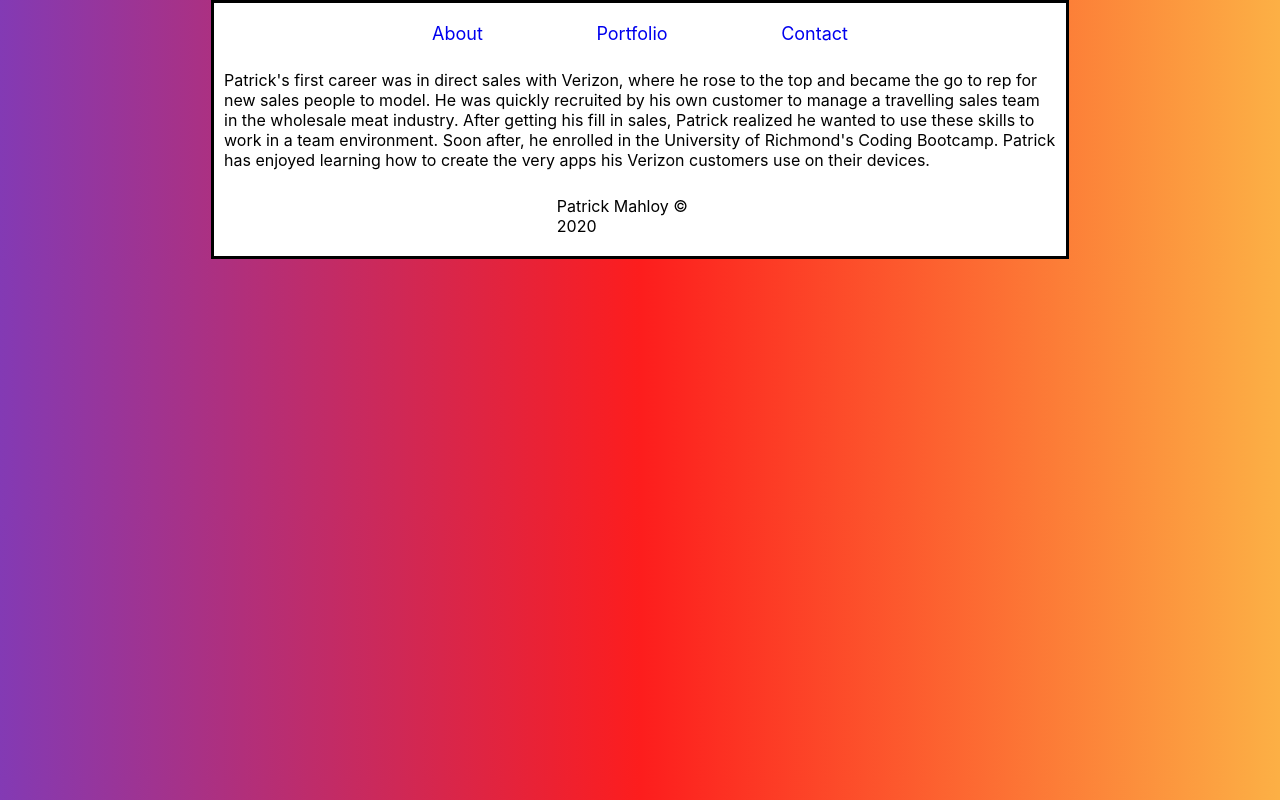
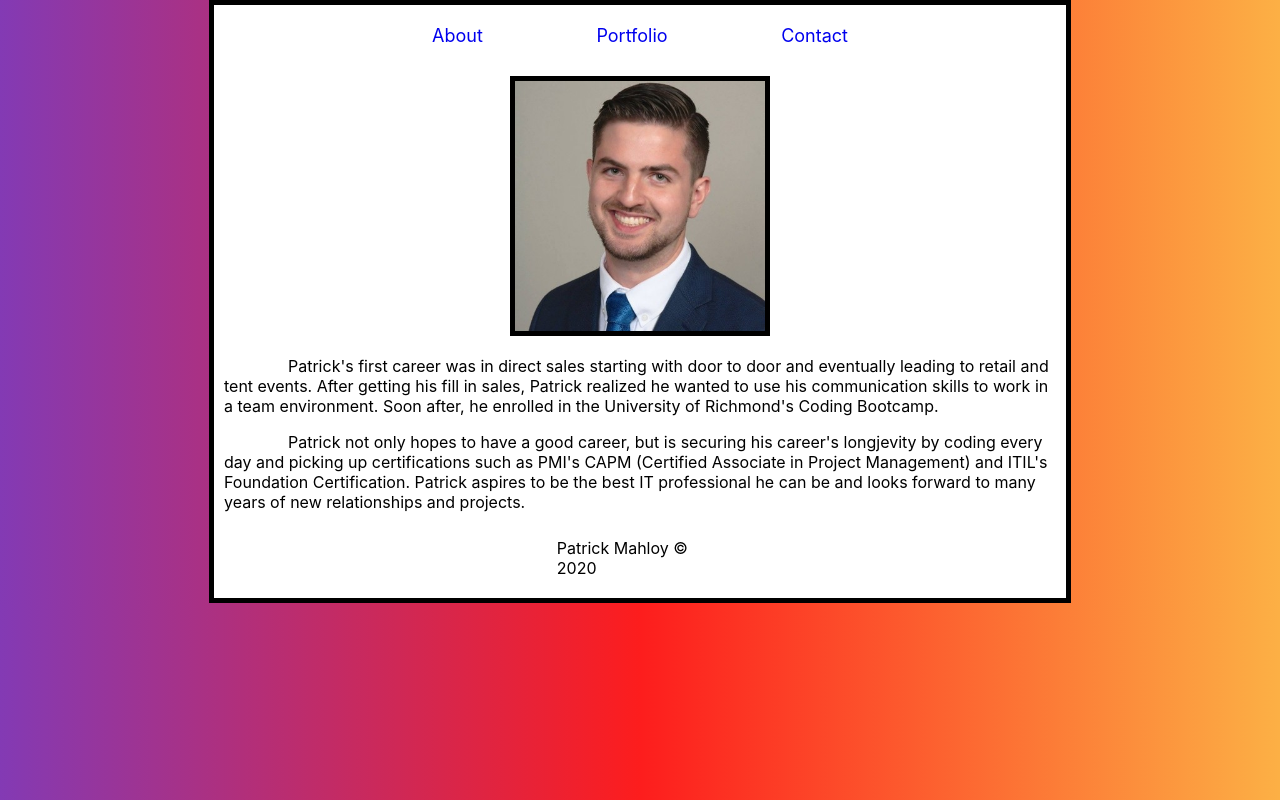
Before and after one commit to ploymahloy/react-portfolio, a React (Create React App) app: page / in a window 1280 px wide. Built offline with nearby package versions, Linux system fonts and the light colour scheme.

Commit message:
finished about page

```diff
--- a/src/App.css
+++ b/src/App.css
@@ -6,7 +6,7 @@ html {
 .wrapper {
   margin: auto;
   width: 65%;
-  border: 3px solid black;
+  border: 5px solid black;
   padding: 10px;
   background-color: white;
 }
--- /dev/null
+++ b/src/pages/About.css
@@ -0,0 +1,10 @@
+p {
+    text-indent: 4rem;
+}
+
+img {
+    display: block;
+    margin: 20px auto 20px auto;
+    width: 30%;
+    border: 5px solid black;
+}
--- a/src/pages/About.js
+++ b/src/pages/About.js
@@ -1,8 +1,17 @@
 import React from "react";
+import "./About.css";
 
 function About(props) {
     return (
-        <p>Patrick's first career was in direct sales with Verizon, where he rose to the top and became the go to rep for new sales people to model. He was quickly recruited by his own customer to manage a travelling sales team in the wholesale meat industry. After getting his fill in sales, Patrick realized he wanted to use these skills to work in a team environment. Soon after, he enrolled in the University of Richmond's Coding Bootcamp. Patrick has enjoyed learning how to create the very apps his Verizon customers use on their devices.</p>
+        <div>
+            <img src="/img/profile.jpeg"/>
+            <p>
+                Patrick's first career was in direct sales starting with door to door and eventually leading to retail and tent events. After getting his fill in sales, Patrick realized he wanted to use his communication skills to work in a team environment. Soon after, he enrolled in the University of Richmond's Coding Bootcamp.
+            </p>
+            <p>
+                Patrick not only hopes to have a good career, but is securing his career's longjevity by coding every day and picking up certifications such as PMI's CAPM (Certified Associate in Project Management) and ITIL's Foundation Certification. Patrick aspires to be the best IT professional he can be and looks forward to many years of new relationships and projects.
+            </p>
+        </div>
     );
 };
 
```
Also changed, not shown: public/img/profile.jpeg (added).
